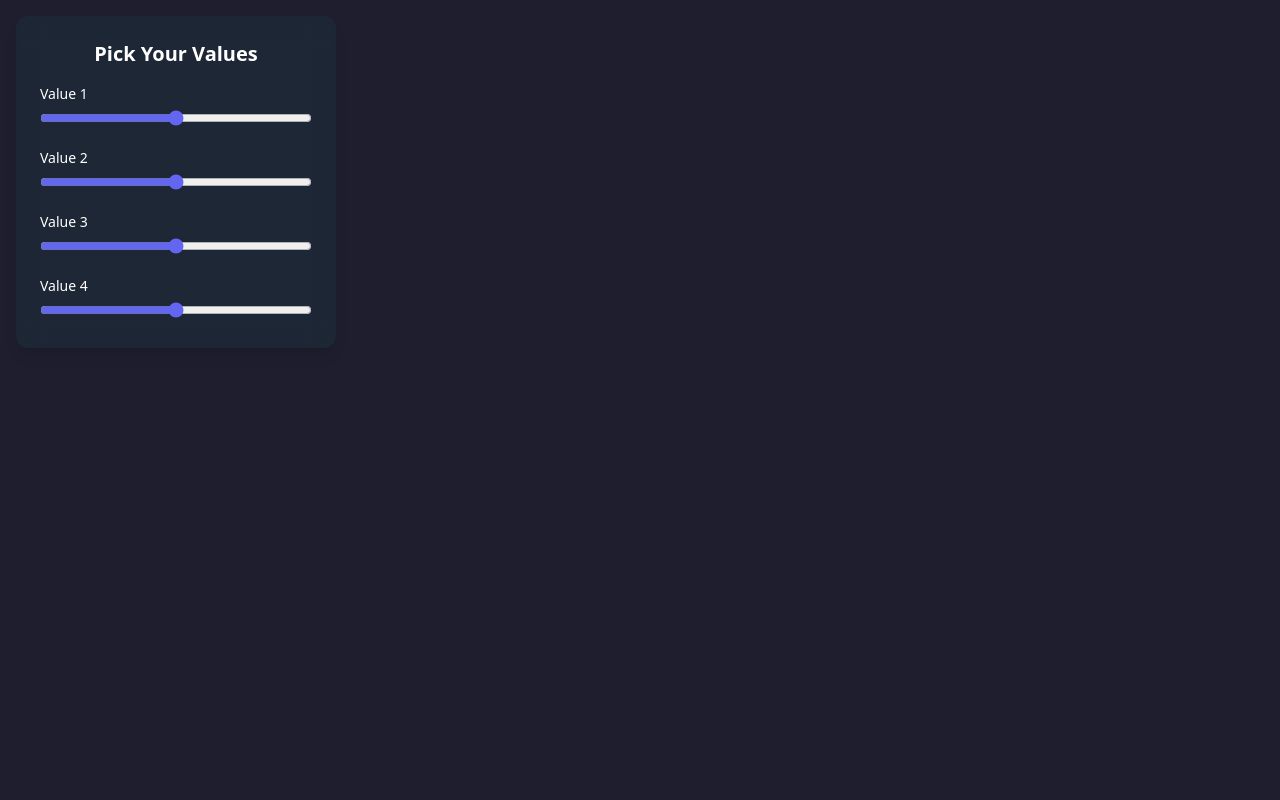
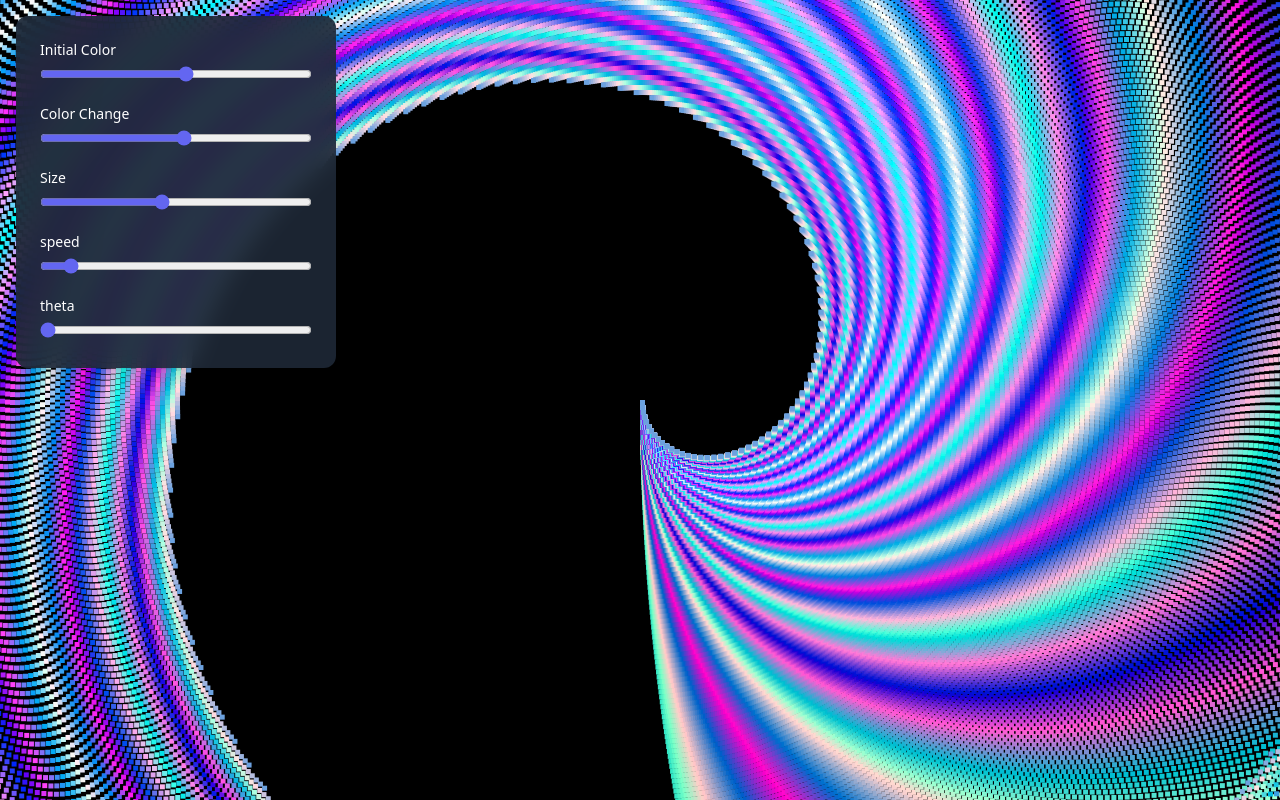
Before and after one commit to karshe69/sunflower-, a plain HTML site: page index.html in a window 1280 px wide. Drawn offline with nearby package versions, Linux system fonts and the light colour scheme.

Commit message:
finished

```diff
--- a/index.html
+++ b/index.html
@@ -12,24 +12,26 @@
 
   <!-- Sliders and label in top-left corner -->
   <div class="absolute top-4 left-4 z-10 w-80 bg-gray-800/90 backdrop-blur-md p-6 rounded-xl shadow-lg text-white">
-    <h1 class="text-xl font-bold text-center mb-4">Pick Your Values</h1>
-
     <div class="space-y-4">
       <div>
-        <label class="block text-sm font-medium mb-1">Value 1</label>
-        <input type="range" min="0" max="100" value="50" class="w-full accent-indigo-500">
+        <label class="block text-sm font-medium mb-1">Initial Color</label>
+        <input type="range" min="0" max="1000000" value="539063" class="w-full accent-indigo-500">
       </div>
       <div>
-        <label class="block text-sm font-medium mb-1">Value 2</label>
-        <input type="range" min="0" max="100" value="50" class="w-full accent-indigo-500">
+        <label class="block text-sm font-medium mb-1">Color Change</label>
+        <input type="range" min="0" max="1000000" value="531250" class="w-full accent-indigo-500">
       </div>
       <div>
-        <label class="block text-sm font-medium mb-1">Value 3</label>
-        <input type="range" min="0" max="100" value="50" class="w-full accent-indigo-500">
+        <label class="block text-sm font-medium mb-1">Size</label>
+        <input type="range" min="1" max="10" value="5" class="w-full accent-indigo-500">
       </div>
       <div>
-        <label class="block text-sm font-medium mb-1">Value 4</label>
-        <input type="range" min="0" max="100" value="50" class="w-full accent-indigo-500">
+        <label class="block text-sm font-medium mb-1">speed</label>
+        <input type="range" min="1" max="100" value="10" class="w-full accent-indigo-500">
+      </div>
+      <div>
+        <label class="block text-sm font-medium mb-1">theta</label>
+        <input type="range" min="1" max="6283" value="1" class="w-full accent-indigo-500">
       </div>
     </div>
   </div>
--- a/index.js
+++ b/index.js
@@ -1,16 +1,141 @@
 const canvas = document.getElementById('fullScreenCanvas');
 const ctx = canvas.getContext('2d');
 
+width = 0
+height = 0
+// Resize and background functions
 function resizeCanvas() {
-  canvas.width = window.innerWidth;
-  canvas.height = window.innerHeight;
-  drawBackground();
+    canvas.width = window.innerWidth;
+    canvas.height = window.innerHeight;
+    drawBackground(0.1 * (2 * Math.PI));
+    width = canvas.width;
+    height = canvas.height;
 }
 
-function drawBackground() {
-  ctx.fillStyle = '#1e1e2f'; // a nice dark mode-friendly background
-  ctx.fillRect(0, 0, canvas.width, canvas.height);
+
+function drawBackground(c) {
+    ctx.fillStyle = '#000000'; // dark background
+    ctx.fillRect(0, 0, canvas.width, canvas.height);
+    change = c / 1000
 }
 
 window.addEventListener('resize', resizeCanvas);
 resizeCanvas();
+
+// Select the sliders
+const slider1 = document.querySelectorAll('input[type="range"]')[0];
+const slider2 = document.querySelectorAll('input[type="range"]')[1];
+const slider3 = document.querySelectorAll('input[type="range"]')[2];
+const slider4 = document.querySelectorAll('input[type="range"]')[3];
+const slider5 = document.querySelectorAll('input[type="range"]')[4];
+
+
+// Function to read and store values
+function getSliderValues() {
+    const value1 = parseInt(slider1.value, 10);
+    const value2 = parseInt(slider2.value, 10);
+    const value3 = parseInt(slider3.value, 10);
+    const value4 = parseInt(slider4.value, 10);
+    const value5 = parseInt(slider5.value, 10);
+    return { value1, value2, value3, value4, value5 };
+}
+
+let counter = 0;
+let interval = null;
+let prevValue1 = null;
+let prevValue2 = null;
+let prevValue3 = null;
+let prevValue4 = null;
+let prevValue5 = null;
+
+function startTimer(rate) {
+    if (interval) clearInterval(interval);
+    interval = setInterval(draw, rate);
+}
+
+function draw() {
+    const { value1, value2, value3, value4, value5 } = getSliderValues();
+    if (value1 !== prevValue1) {
+        prevValue1 = value1;
+        r = hush(value1, 1, 255)
+        gr = hush(value1, 2, 255)
+        b = hush(value1, 3, 255)
+        drawBackground(value5)
+    }
+    if (value2 !== prevValue2) {
+        prevValue2 = value2;
+        rC = hush(value2, 1, 100) / hush(value2, 2, 100)
+        gC = hush(value2, 3, 100) / hush(value2, 4, 100)
+        bC = hush(value2, 5, 100) / hush(value2, 6, 100)
+        drawBackground(value5)
+    }
+    if (value3 !== prevValue3) {
+        prevValue3 = value3;
+        r = hush(value1, 1, 255)
+        gr = hush(value1, 2, 255)
+        b = hush(value1, 3, 255)
+        drawBackground(value5)
+    }
+    if (value4 !== prevValue4) {
+        prevValue4 = value4;
+        startTimer(value4); // Restart with new value4 as interval
+        return; // Skip this tick so we don’t double-run sunflower
+    }
+    if (value5 !== prevValue5) {
+        prevValue5 = value5;
+        r = hush(value1, 1, 255)
+        gr = hush(value1, 2, 255)
+        b = hush(value1, 3, 255)
+        drawBackground(value5)
+    }
+    sunflower(value3, value4); // Your drawing or animation logic
+    counter++;
+}
+
+prevValue4 = getSliderValues().value4;
+startTimer(prevValue4);
+
+function hush(seed, num, limit) {
+    const combined = seed * 73856093 ^ num * 19349663; // bitwise spice
+    const x = Math.sin(combined) * 10000;
+    const raw = x - Math.floor(x); // fractional part
+    return Math.floor(raw * limit) + 1; // Scale to 1–limit
+}
+
+r = 0, gr = 0, b = 0;
+rC = 0, gC = 0, bC = 0;
+n1 = 0, n2 = 0;
+theta = 0;
+radius = 0;
+change = 0.1 * (2 * Math.PI);
+
+function sunflower(size, speed) {
+    theta = 0;
+    radius = 0;
+    change += 0.0001;
+    console.log(r, gr, b);
+
+    r += rC * speed;
+    gr += gC * speed;
+    b += bC * speed;
+    if (255 < r || 0 > r) {
+        rC *= -1
+        r -= r%255
+    }
+    if (255 < gr || 0 > gr) {
+        gC *= -1
+        gr -= gr%255
+    }
+    if (255 < b || 0 > b) {
+        bC *= -1
+        b -= b%255
+    }
+    ctx.fillStyle = `rgb(${r}, ${(gr)}, ${(b)})`;
+    for (i = 0; i < 3000; i++) {
+        n1 = (radius * Math.sin(theta) * size + width / 2);
+        n2 = (radius * Math.cos(theta) * size + height / 2);
+        ctx.fillRect(n1, n2, size, size);
+        radius += 1;
+        theta += change;
+    }
+}
```
